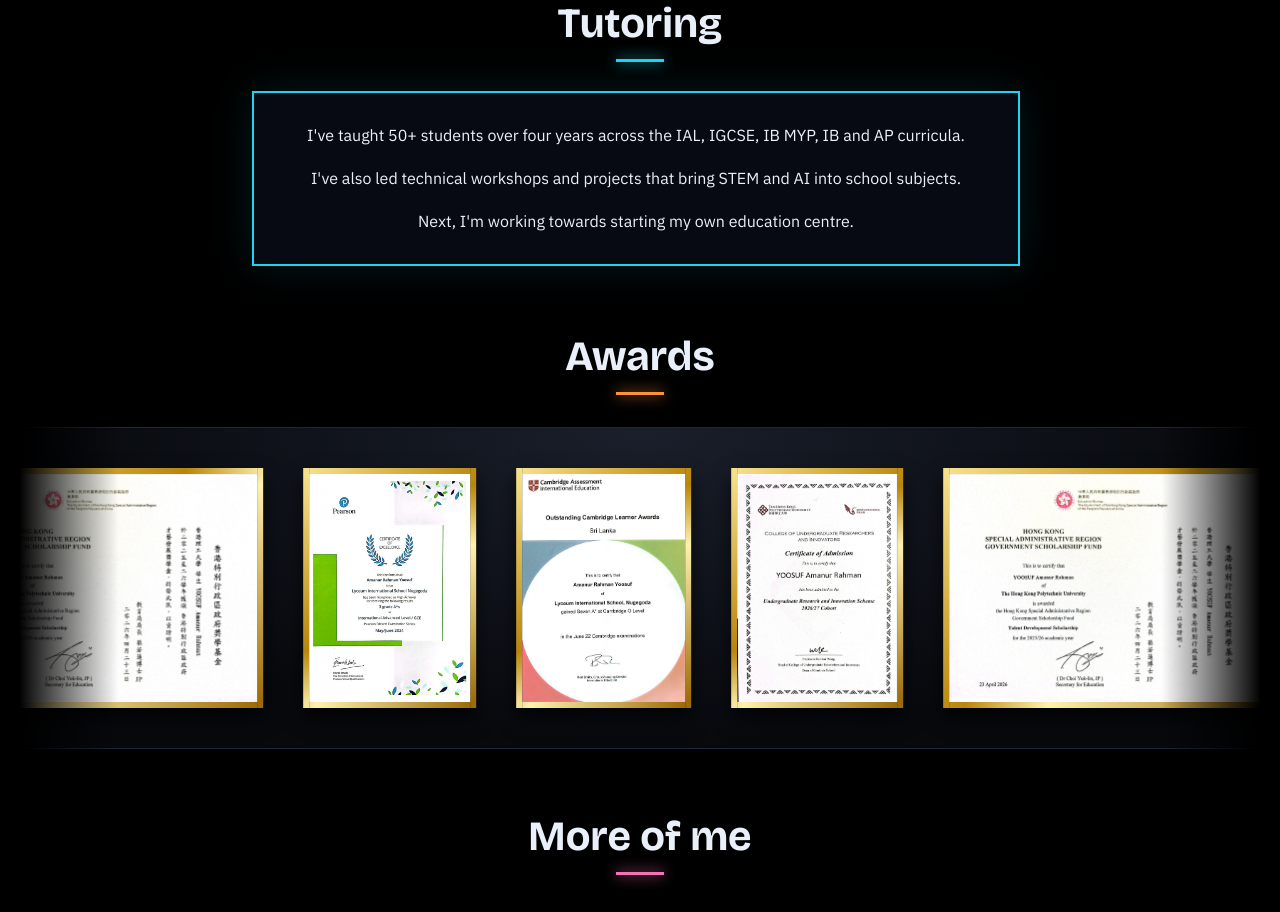
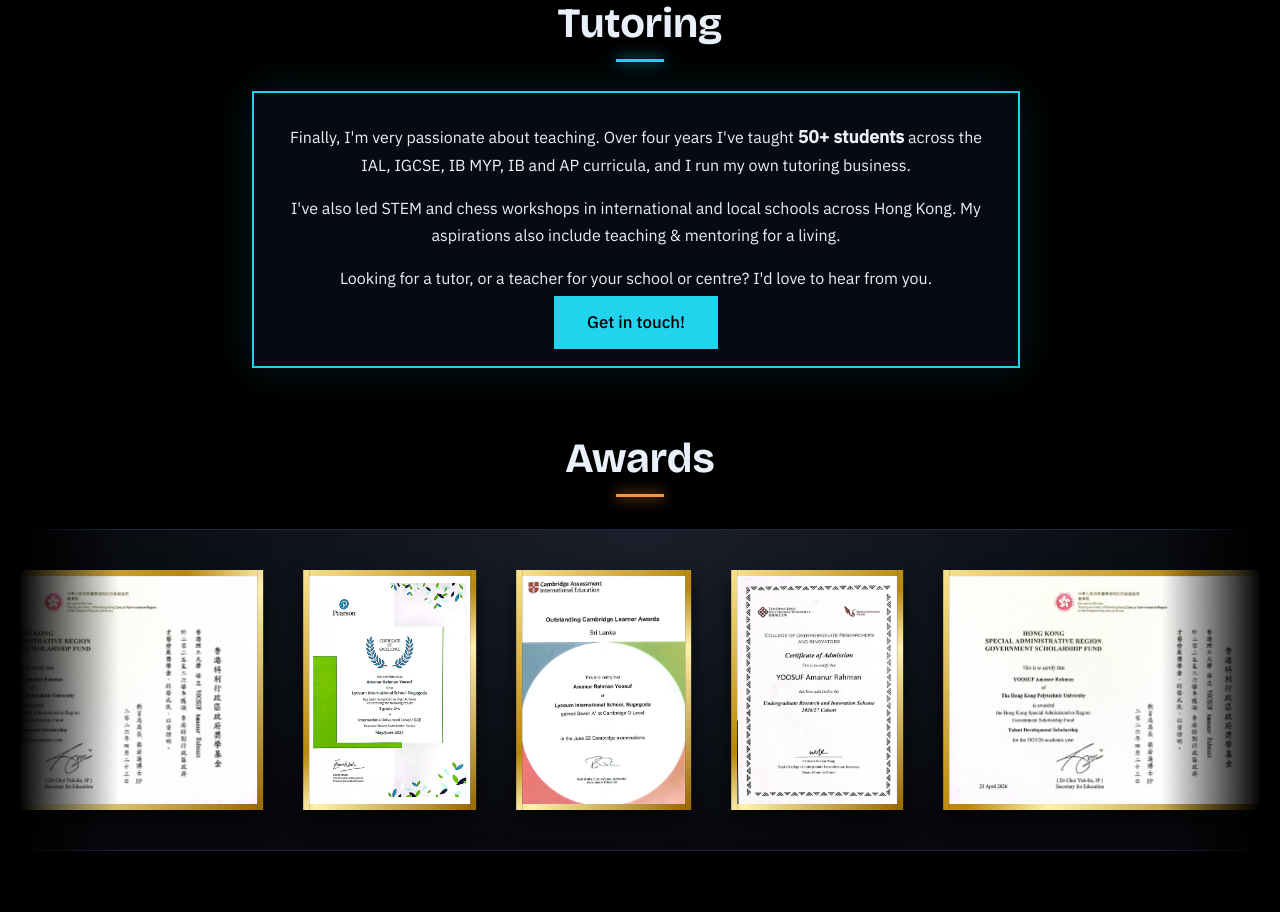
Before and after one commit to amanyoosuf/amanyoosuf.github.io, a React (Vite) app: page / in a window 1280 px wide. Shown: the part 5940-6852 px from the top of the page. Built offline with nearby package versions, Linux system fonts and the light colour scheme.

Commit message:
Update App.jsx

```diff
--- a/src/App.jsx
+++ b/src/App.jsx
@@ -143,9 +143,10 @@ export default function App() {
 
         <Section id="tutoring" title="Tutoring">
           <Story side="left" photos={[]} center>
-            <p>I've taught 50+ students over four years across the IAL, IGCSE, IB MYP, IB and AP curricula.</p>
-            <p>I've also led technical workshops and projects that bring STEM and AI into school subjects.</p>
-            <p>Next, I'm working towards starting my own education centre.</p>
+           <p>Finally, I'm very passionate about teaching. Over four years I've taught <strong className="key">50+ students</strong> across the IAL, IGCSE, IB MYP, IB and AP curricula, and I run my own tutoring business.</p>
+           <p>I've also led STEM and chess workshops in international and local schools across Hong Kong. My aspirations also include teaching & mentoring for a living.</p>
+           <p>Looking for a tutor, or a teacher for your school or centre? I'd love to hear from you.</p>
+           <p><a className="btn primary" href="mailto:amanur.yoosuf@connect.polyu.hk?subject=Tutoring%20or%20teaching%20enquiry">Get in touch!</a></p>
           </Story>
         </Section>
 
```
